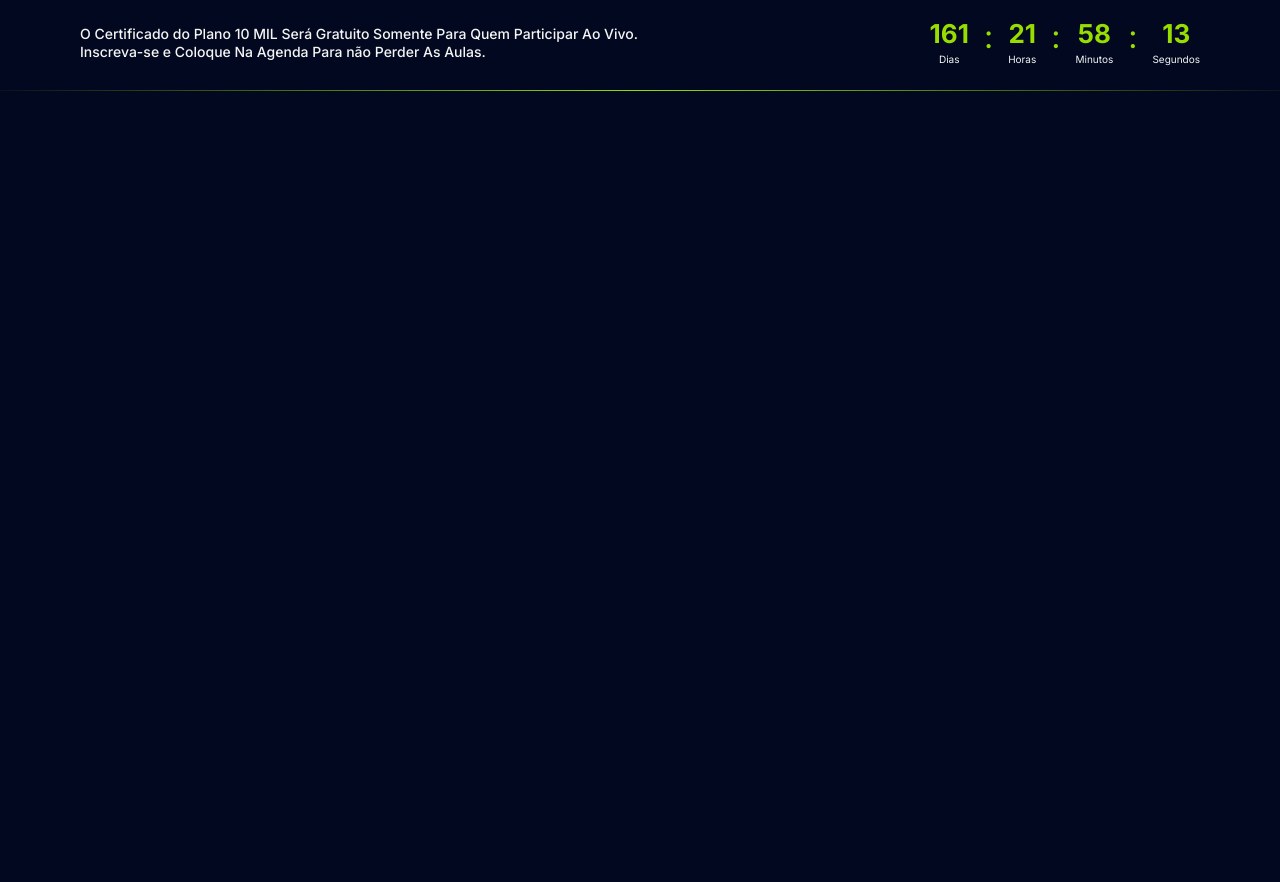
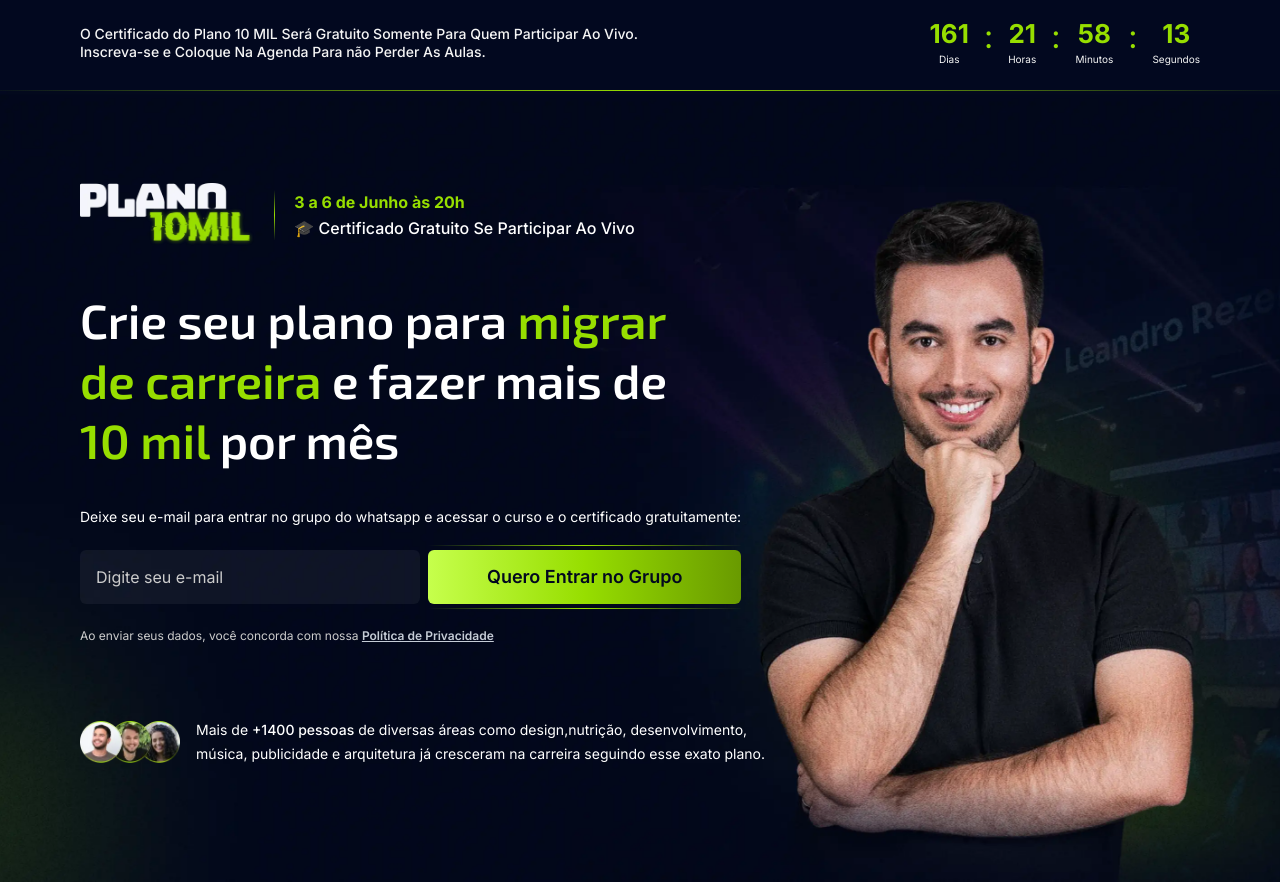
Before and after one commit to rodrigocgodoy/plano-10-mil, a plain HTML site: page index.html in a window 1280 px wide. Before the commit the page ends 800 px from the top, so only its background shows below. Drawn offline with Linux system fonts and the light colour scheme.

Commit message:
✨feature: Adding new hero

```diff
--- a/index.html
+++ b/index.html
@@ -41,5 +41,52 @@
       </div>
     </div>
   </header>
+  <section class="hero-section">
+    <div class="container container-hero">
+      <div class="hero-left">
+        <div class="hero-left-header">
+          <img src="img/logo.webp" alt="Logo Plano 10 mil" class="hero-logo">
+          <div class="hero-divider"></div>
+          <div class="hero-left-header-infos">
+            <span class="hero-left-header-infos-text">
+              3 a 6 de Junho às 20h
+            </span>
+            <span class="hero-left-header-infos-text-2">
+              🎓 Certificado Gratuito Se Participar Ao Vivo
+            </span>
+          </div>
+        </div>
+        <h1 class="hero-left-title">
+          Crie seu plano para <span>migrar de carreira</span> e fazer mais de
+          <span>10 mil</span> por mês
+        </h1>
+        <div class="hero-form-container">
+          <span class="hero-form-label">
+            Deixe seu e-mail para entrar no grupo do whatsapp e acessar o curso
+            e o certificado gratuitamente:
+          </span>
+          <form action="" class="form">
+            <input type="text" class="form-input" placeholder="Digite seu e-mail">
+            <button class="form-button">
+              <div class="form-button-line"></div>
+              <span class="form-button-text">Quero Entrar no Grupo</span>
+              <div class="form-button-line"></div>
+            </button>
+          </form>
+          <span class="hero-form-text">
+            Ao enviar seus dados, você concorda com nossa <a href="#">Política
+            de Privacidade</a>
+          </span>
+        </div>
+        <div class="hero-people">
+          <img src="img/hero-people.webp" alt="Hero People" class="hero-people-img">
+          <span class="hero-people-text">
+            Mais de <span>+1400 pessoas</span> de diversas áreas como design,nutrição, desenvolvimento, música,
+            publicidade e arquitetura já cresceram na carreira seguindo esse exato plano.
+          </span>
+        </div>
+      </div>
+    </div>
+  </section>
 </body>
 </html>
--- a/style.css
+++ b/style.css
@@ -14,6 +14,8 @@
   padding: 0 80px;
   margin: 0 auto;
 }
+
+/* ---------------- Header ---------------- */
 
 .container-header {
   display: flex;
@@ -73,3 +75,186 @@
   line-height: 38px;
   color: #97DE00;
 }
+
+/* ---------------- Hero Section ---------------- */
+
+.hero-section {
+  background-image: url('img/bg-hero.webp');
+  background-size: cover;
+  background-position: bottom;
+  background-repeat: no-repeat;
+}
+
+.container-hero {
+  padding-top: 92px;
+  padding-bottom: 116px;
+  display: flex;
+  flex-direction: column;
+  gap: 100px;
+}
+
+.hero-content {
+  display: flex;
+  flex-direction: column;
+}
+
+.hero-left {
+  display: flex;
+  flex-direction: column;
+}
+
+.hero-left-header {
+  display: flex;
+  align-items: center;
+  gap: 19px;
+}
+
+.hero-logo {
+  height: 63px;
+}
+
+.hero-divider {
+  height: 50px;
+  width: 1px;
+  background-image: linear-gradient(to bottom, rgba(151, 222, 0, 0), rgba(151, 222, 0, 1), rgba(151, 222, 0, 0.02));
+}
+
+.hero-left-header-infos {
+  display: flex;
+  flex-direction: column;
+  gap: 8px;
+}
+
+.hero-left-header-infos-text {
+  font-family: "Inter", sans-serif;
+  font-size: 16px;
+  line-height: 18px;
+  font-weight: 700;
+  color: #97DE00;
+}
+
+.hero-left-header-infos-text-2 {
+  font-family: "Inter", sans-serif;
+  font-size: 16px;
+  line-height: 18px;
+  font-weight: 500;
+  color: #FFFFFF;
+}
+
+.hero-left-title {
+  font-family: "Exo 2", sans-serif;
+  font-size: 48px;
+  line-height: 60px;
+  font-weight: 600;
+  color: #FFFFFF;
+  max-width: 20ch;
+  width: 100%;
+  margin: 44px 0 38px;
+}
+
+.hero-left-title span {
+  color: #97DE00;
+}
+
+.hero-form-container {
+  display: flex;
+  flex-direction: column;
+  gap: 19px;
+}
+
+.hero-form-label {
+  font-family: "Inter", sans-serif;
+  font-size: 14px;
+  line-height: 18px;
+  color: #FFFFFF;
+}
+
+.hero-form-text {
+  font-family: "Inter", sans-serif;
+  font-size: 12px;
+  line-height: 16px;
+  color: #CCCCCC;
+}
+
+.hero-form-text a {
+  font-weight: 600;
+  color: #C5CCD6;
+}
+
+.hero-people {
+  display: flex;
+  align-items: center;
+  gap: 16px;
+  margin-top: 74px;
+}
+
+.hero-people-img {
+  height: 42px;
+}
+
+.hero-people-text {
+  font-family: "Inter", sans-serif;
+  font-size: 14px;
+  line-height: 24px;
+  color: #FFFFFF;
+  max-width: 65ch;
+  width: 100%;
+}
+
+.hero-people-text span {
+  font-weight: 500;
+}
+
+/* ---------------- Hero Section ---------------- */
+
+.form {
+  display: flex;
+  align-items: center;
+  gap: 8px;
+}
+
+.form-input {
+  border-radius: 6px;
+  padding: 15px 16px;
+  background-color: rgba(255, 255, 255, 0.05);
+  font-family: "Inter", sans-serif;
+  font-size: 16px;
+  line-height: 24px;
+  color: #FFFFFF;
+  border: none;
+  max-width: 340px;
+  width: 100%;
+}
+
+.form-input::placeholder {
+  font-family: "Inter", sans-serif;
+  font-size: 16px;
+  line-height: 24px;
+  color: #CCCCCC;
+}
+
+.form-button {
+  display: flex;
+  flex-direction: column;
+  gap: 4px;
+  border: none;
+  background-color: transparent;
+  cursor: pointer;
+}
+
+.form-button-line {
+  width: 100%;
+  height: 1px;
+  background-image: linear-gradient(to right, rgba(151, 222, 0, 0), rgba(151, 222, 0, 1), rgba(151, 222, 0, 0.02));
+}
+
+.form-button-text {
+  background-image: linear-gradient(to right, rgba(198, 255, 76, 1), rgba(151, 222, 0, 1), rgba(105, 154, 0, 1));
+  font-family: "Inter", sans-serif;
+  font-size: 18px;
+  line-height: 24px;
+  font-weight: 600;
+  color: #02081F;
+  padding: 15px 59px;
+  border-radius: 6px;
+}
```
Also changed, not shown: img/bg-hero.webp (added), img/hero-people.webp (added), img/icon-arrow-bottom.svg (added), img/logo.webp (added).
